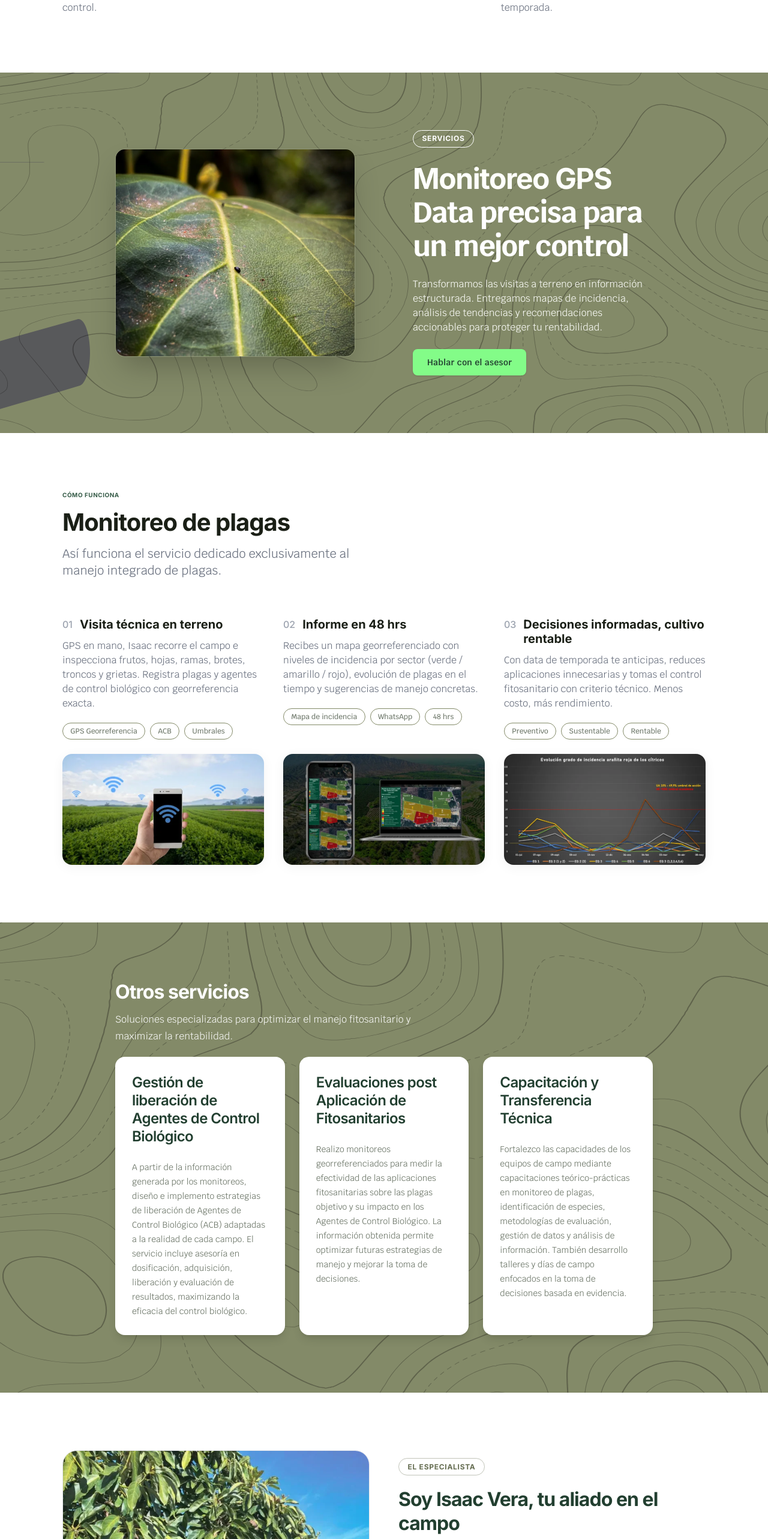
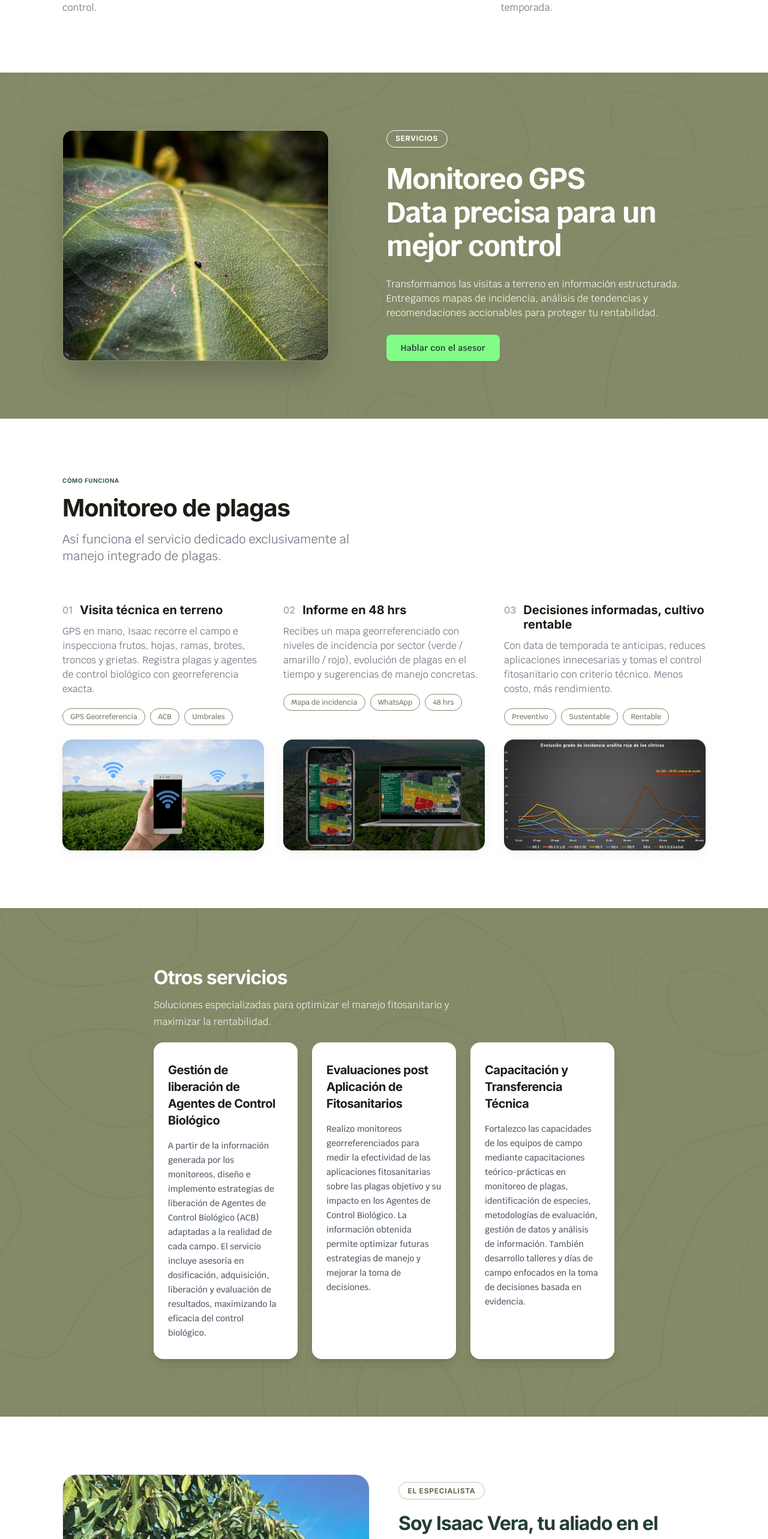
Before and after one commit to MR-Thunderbolts/GreenMip.v2, a Svelte app: page / in a window 1280 px wide. Shown: the part 1280-3846 px from the top of the page at 60% size. Built offline with nearby package versions, Linux system fonts and the light colour scheme.

Commit message:
feat: contacto, GPS, otros servicios y ventajas a paridad V3 (puntos 4, 9, B6, B9)
Badges de contacto neutros, grid de servicios GPS balanceado, textura
overlay única en secciones oliva, cards de "otros servicios" sin
estirarse y cards de "ventajas" alineadas a la izquierda.

```diff
--- a/src/components/sections/Advantages.svelte
+++ b/src/components/sections/Advantages.svelte
@@ -1,10 +1,11 @@
 <script>
   import Card from '../ui/Card.svelte';
+  import Container from '../ui/Container.svelte';
   import { advantages } from '../../content/advantages.content.js';
 </script>
 
 <section id="ventajas" class="bg-greenmip-sage w-full py-16 md:py-24 px-4 md:px-12 lg:px-48 text-white text-center">
-  <div class="container mx-auto flex flex-col gap-12">
+  <Container class="flex flex-col gap-12">
 
     <!-- Section Header -->
     <div class="flex flex-col gap-4 items-center max-w-[700px] mx-auto">
@@ -20,14 +21,14 @@
     </div>
 
     <!-- Cards Grid -->
-    <div class="grid grid-cols-1 lg:grid-cols-3 gap-6 items-stretch mt-4">
+    <div class="grid grid-cols-1 lg:grid-cols-3 gap-6 mt-4">
       {#each advantages.items as item}
-        <Card variant="elevated" class="text-greenmip-forest px-6 py-8 flex flex-col items-center justify-center text-center hover:shadow-xl transition-all duration-300 hover:-translate-y-1">
+        <Card variant="elevated" class="text-greenmip-forest px-6 py-8 flex flex-col items-start justify-center text-left shadow-[0_10px_30px_rgba(0,0,0,0.1)] hover:shadow-xl transition-all duration-300 hover:-translate-y-1">
           <div class="flex flex-col gap-3">
-            <h3 class="font-inter font-semibold text-2xl md:text-[26px] text-greenmip-forest tracking-tight leading-[40px]">
+            <h3 class="font-inter font-bold text-xl text-ink tracking-tight">
               {item.title}
             </h3>
-            <p class="font-krub text-sm leading-[24px] text-greenmip-gray max-w-[280px] mx-auto">
+            <p class="font-krub text-sm text-body-strong">
               {item.body}
             </p>
           </div>
@@ -35,5 +36,5 @@
       {/each}
     </div>
 
-  </div>
+  </Container>
 </section>
--- a/src/components/sections/ContactForm.svelte
+++ b/src/components/sections/ContactForm.svelte
@@ -2,6 +2,7 @@
   import { CONTACT, whatsappUrl } from '../../lib/constants.js';
   import Tag from '../ui/Tag.svelte';
   import Icon from '../ui/Icon.svelte';
+  import Container from '../ui/Container.svelte';
   import { contact } from '../../content/contact.content.js';
 
   let name = $state('');
@@ -34,11 +35,12 @@
   }
 </script>
 
-<section id="contacto" class="bg-white w-full py-16 md:py-24 px-4 md:px-12 lg:px-48">
-  <div class="container mx-auto grid grid-cols-1 lg:grid-cols-12 gap-12 lg:gap-10 items-start">
+<section id="contacto" class="bg-white w-full py-16 md:py-24">
+  <Container>
+  <div class="grid grid-cols-1 lg:grid-cols-[1fr_1.5fr] gap-12 lg:gap-16 items-start">
 
     <!-- Left Column: Contact Info -->
-    <div class="lg:col-span-5 flex flex-col gap-6 items-start max-w-[345px]">
+    <div class="flex flex-col gap-6 items-start max-w-[345px]">
 
       <Tag label={contact.tag} variant="forest" />
 
@@ -54,7 +56,7 @@
 
       <!-- WhatsApp Link card -->
       <div class="flex gap-4 items-center mt-4">
-        <div class="border border-greenmip-bright/20 flex items-center justify-center p-2 bg-greenmip-bright/10 rounded-full w-12 h-12 shadow-sm">
+        <div class="border border-[#e5e7eb] flex items-center justify-center p-2 bg-white rounded-full w-12 h-12 shadow-sm">
           <img src="/assets/whatsapp-icon.svg" alt="" class="w-5 h-5" />
         </div>
         <div class="flex flex-col gap-1">
@@ -69,8 +71,8 @@
 
       <!-- Email Link card -->
       <div class="flex gap-4 items-center">
-        <div class="border border-greenmip-forest/5 flex items-center justify-center p-2 bg-greenmip-bright/10 rounded-full w-12 h-12 shadow-sm">
-          <Icon name="mail" class="w-5 h-5 text-greenmip-forest" />
+        <div class="border border-[#e5e7eb] flex items-center justify-center p-2 bg-white rounded-full w-12 h-12 shadow-sm">
+          <Icon name="mail" class="w-5 h-5 text-ink" />
         </div>
         <div class="flex flex-col gap-1">
           <span class="font-inter font-bold text-xs tracking-[0.06em] text-greenmip-forest uppercase">
@@ -85,7 +87,7 @@
     </div>
 
     <!-- Right Column: Contact Form Card -->
-    <div class="lg:col-span-7 bg-greenmip-light-bg border border-greenmip-border p-6 md:p-8 rounded-2xl shadow-[0_10px_40px_-10px_rgba(0,0,0,0.08)] w-full">
+    <div class="bg-greenmip-light-bg border border-greenmip-border p-6 md:p-8 rounded-2xl shadow-[0_10px_40px_-10px_rgba(0,0,0,0.08)] w-full">
       <h3 class="font-inter font-bold text-xl md:text-2xl text-greenmip-forest tracking-tight mb-6">
         {contact.formTitle}
       </h3>
@@ -212,4 +214,5 @@
     </div>
 
   </div>
+  </Container>
 </section>
--- a/src/components/sections/OtherServices.svelte
+++ b/src/components/sections/OtherServices.svelte
@@ -2,16 +2,18 @@
   import Carousel from '../ui/Carousel.svelte';
   import Card from '../ui/Card.svelte';
   import Tag from '../ui/Tag.svelte';
+  import Container from '../ui/Container.svelte';
   import { otherServices } from '../../content/otherServices.content.js';
 </script>
 
 <section class="bg-greenmip-sage relative overflow-hidden w-full py-16 md:py-24 px-4 md:px-12 lg:px-48 text-white">
-  <!-- Background texture overlay -->
-  <div class="absolute inset-0 z-0 pointer-events-none opacity-100">
-    <img src="/assets/other-services-bg.svg" alt="" class="w-full h-full object-cover" />
-  </div>
+  <!-- Background texture overlay (paridad V3 §4) -->
+  <div
+    class="absolute inset-0 z-0 pointer-events-none opacity-40"
+    style="background-image: url('/assets/textura-hero-banner.svg'); background-size: cover; background-position: center;"
+  ></div>
 
-  <div class="container mx-auto flex flex-col gap-5 relative z-10">
+  <Container class="flex flex-col gap-5 relative z-1">
 
     <!-- Section Header -->
     <div class="flex flex-col gap-3 items-start max-w-[500px]">
@@ -43,18 +45,18 @@
     </div>
 
     <!-- Cards Grid (desktop) -->
-    <div class="hidden md:grid grid-cols-3 gap-6 items-stretch">
+    <div class="hidden md:grid grid-cols-3 gap-6">
       {#each otherServices.services as svc}
-        <Card variant="elevated" class="text-greenmip-forest p-7 flex flex-col gap-4 hover:shadow-xl transition-all duration-300 min-h-[368px] hover:-translate-y-1">
-          <h3 class="font-inter font-semibold text-xl md:text-2xl text-greenmip-forest tracking-tight leading-[30px]">
+        <Card variant="elevated" class="text-greenmip-forest py-8 px-6 flex flex-col gap-4 shadow-[0_10px_30px_rgba(0,0,0,0.1)] hover:shadow-xl transition-all duration-300 hover:-translate-y-1">
+          <h3 class="font-inter font-bold text-xl text-ink tracking-tight">
             {svc.title}
           </h3>
-          <p class="font-krub text-sm leading-[24px] text-greenmip-gray mt-2">
+          <p class="font-krub text-sm font-medium leading-[24px] text-body-strong">
             {svc.body}
           </p>
         </Card>
       {/each}
     </div>
 
-  </div>
+  </Container>
 </section>
--- a/src/components/sections/ServicesGPS.svelte
+++ b/src/components/sections/ServicesGPS.svelte
@@ -3,22 +3,24 @@
   import Tag from '../ui/Tag.svelte';
   import CtaButton from '../ui/CtaButton.svelte';
   import { services } from '../../content/services.content.js';
+  import Container from '../ui/Container.svelte';
 
   function handleAdvisorClick() {
     window.open(whatsappUrl(services.whatsappMessage), '_blank');
   }
 </script>
 
-<section id="servicios" class="bg-greenmip-sage relative overflow-hidden w-full py-16 md:py-24 px-4 md:px-12 lg:px-48 text-white">
+<section id="servicios" class="bg-greenmip-sage relative overflow-hidden w-full py-16 md:py-24 text-white">
 
-  <!-- Background textures and shapes -->
-  <div class="absolute inset-0 z-0 pointer-events-none opacity-100">
-    <img src="/assets/services-bg-group.svg" alt="" class="absolute top-0 left-0 w-1/4 max-w-[200px]" />
-    <img src="/assets/services-bg-group1.svg" alt="" class="absolute bottom-10 left-0 w-1/5 max-w-[150px]" />
-    <img src="/assets/services-bg-container.svg" alt="" class="absolute inset-0 w-full h-full object-cover" />
-  </div>
+  <!-- Background texture overlay (paridad V3 §4) -->
+  <div
+    class="absolute inset-0 z-0 pointer-events-none opacity-40"
+    style="background-image: url('/assets/textura-hero-banner.svg'); background-size: cover; background-position: center;"
+  ></div>
 
-  <div class="container mx-auto grid grid-cols-1 lg:grid-cols-2 gap-12 lg:gap-24 items-center relative z-10">
+  <div class="relative z-1">
+    <Container>
+      <div class="grid grid-cols-1 lg:grid-cols-[1fr_1.2fr] gap-12 lg:gap-24 items-center">
 
         <!-- Image (Left side on desktop) -->
         <div class="flex justify-center items-center">
@@ -51,4 +53,6 @@
 
         </div>
       </div>
+    </Container>
+  </div>
 </section>
```
Lines whose indentation alone changed are shown as unchanged.
